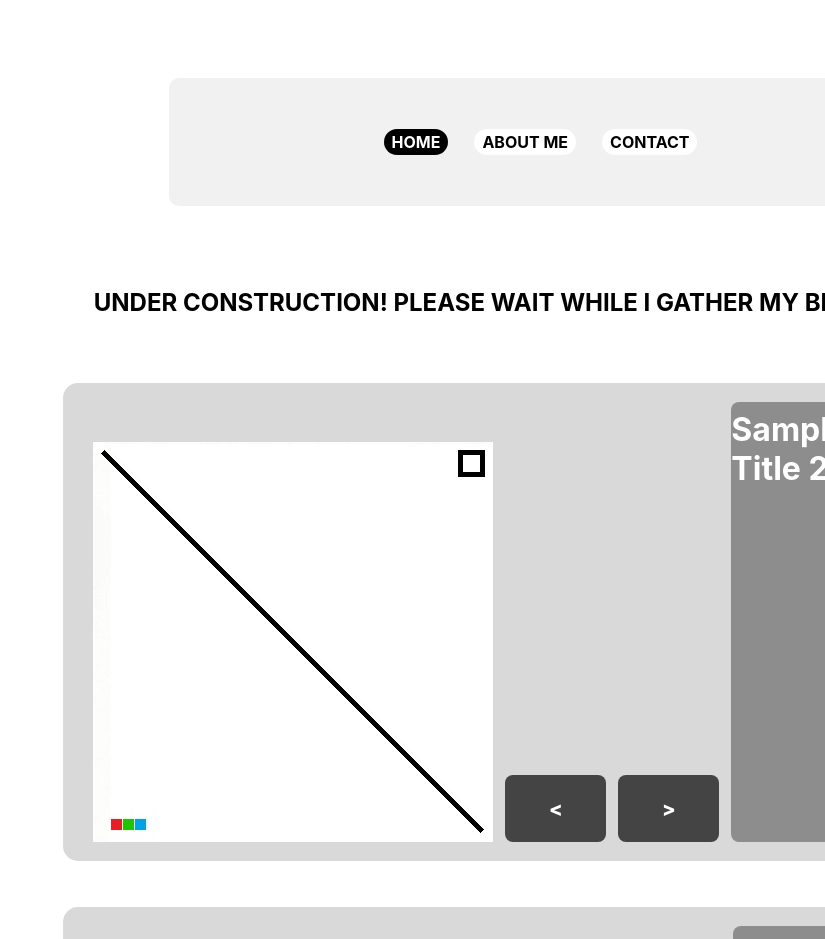
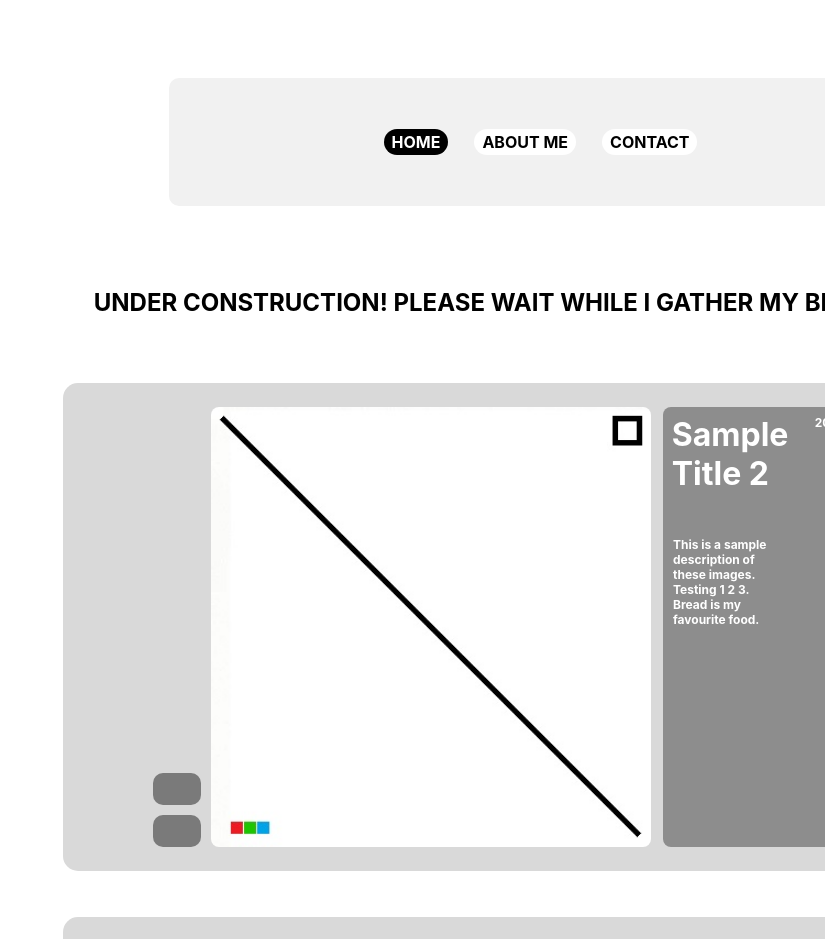
Before and after one commit to aaronmerino/personal-website, a Next.js app: page / in a window 1280 px wide. Shown: the top 939 px of the page, without its empty margins (455-1280 px from the left). Built offline with nearby package versions, Linux system fonts and the light colour scheme.

Commit message:
edited post layout

```diff
--- a/app/about/page.js
+++ b/app/about/page.js
@@ -11,7 +11,7 @@ export default function Page() {
               {"Hello, you can call me Aaron."}
             </p>
             <p>
-              {"I love studying anything Math, and I also love to draw (which actually involves alot of projective geometry, and my goal is to one day study it!), and most of all I love to learn!"}
+              {"I love studying anything Web Development, Math, how to draw, and most of all I love to learn!"}
             </p>
             <p>
               {"In this website, I showcase my projects which include my coding projects, drawings, and any cool math stuff I've learned!"}
--- a/app/components/Post.js
+++ b/app/components/Post.js
@@ -15,13 +15,18 @@ export function Post({ title, date, images, content }) {
                               alt="" />
                     </li>);})}
       </ul> */}
-      <Image  className={styles.image}
-              src={`/posts/${images[0]}`}
-              height={400}
-              width={400}
-              alt="" />
-      <div className={styles.button}>{'\<'}</div>
-      <div className={styles.button}>{'\>'}</div>
+      <div className={styles.imageGallery}>
+        <div className={styles.buttonImageController}>
+          <div className={styles.button}>{''}</div>
+          <div className={styles.button}>{''}</div>
+        </div>
+        <Image  className={styles.image}
+                src={`/posts/${images[0]}`}
+                height={440}
+                width={440}
+                alt="" />
+      </div>
+
       <Description title={title} date={date} content={content}/>
     </div>
   );
--- a/app/components/post.module.css
+++ b/app/components/post.module.css
@@ -3,7 +3,7 @@
   width: 56.75rem;
   max-width: 56.875rem;
   min-height: 27.5rem;
-  padding: 1.2rem 0.2rem;
+  padding: 1.5rem 0.2rem 1.5rem 0.2rem;
   justify-content: center;
   align-items: flex-end;
   gap: 0.75rem;
@@ -12,20 +12,29 @@
   background: #D9D9D9;
 }
 
-.button {
+.imageGallery {
   display: flex;
-  width: 6.3125rem;
-  height: 4.1875rem;
+  align-items: flex-end;
+  gap: 0.625rem;
+}
+
+.imageGallery .buttonImageController {
+  display: flex;
   flex-direction: column;
   justify-content: center;
   align-items: center;
+  gap: 0.6rem;
+}
+
+.button {
+  width: 3rem;
+  height: 2rem;
   gap: 0.625rem;
-  flex-shrink: 0;
 
-  border-radius: 8px;
-  background: #444;
+  border-radius: 10px;
+  background: #7a7a7a;
 
-  color: #FFF;
+  color: #ffffff;
   text-align: center;
   font-size: 1.25rem;
   font-family: var(--font-inter);
@@ -34,18 +43,21 @@
 
 .description {
   display: flex;
+  width: 14.0625rem;
   padding: 0.5rem 0rem;
   flex-direction: column;
   align-items: flex-end;
   gap: 1.375rem;
+  flex-shrink: 0;
   align-self: stretch;
   border-radius: 8px;
   background: #8D8D8D;
 }
 
-.description .image {
+.imageGallery .image {
   flex: 1 0 0;
   align-self: stretch;
+  border-radius: 8px;
 }
 
 .description .header {
@@ -76,8 +88,9 @@
 
 .description .content {
   display: flex;
-  width: 7rem;
+  padding: 0.625rem 6.4375rem 5.875rem 0.625rem;
   flex-direction: column;
+  align-items: center;
   color: #FFF;
   font-size: 0.75rem;
   font-family: var(--font-inter);
```
